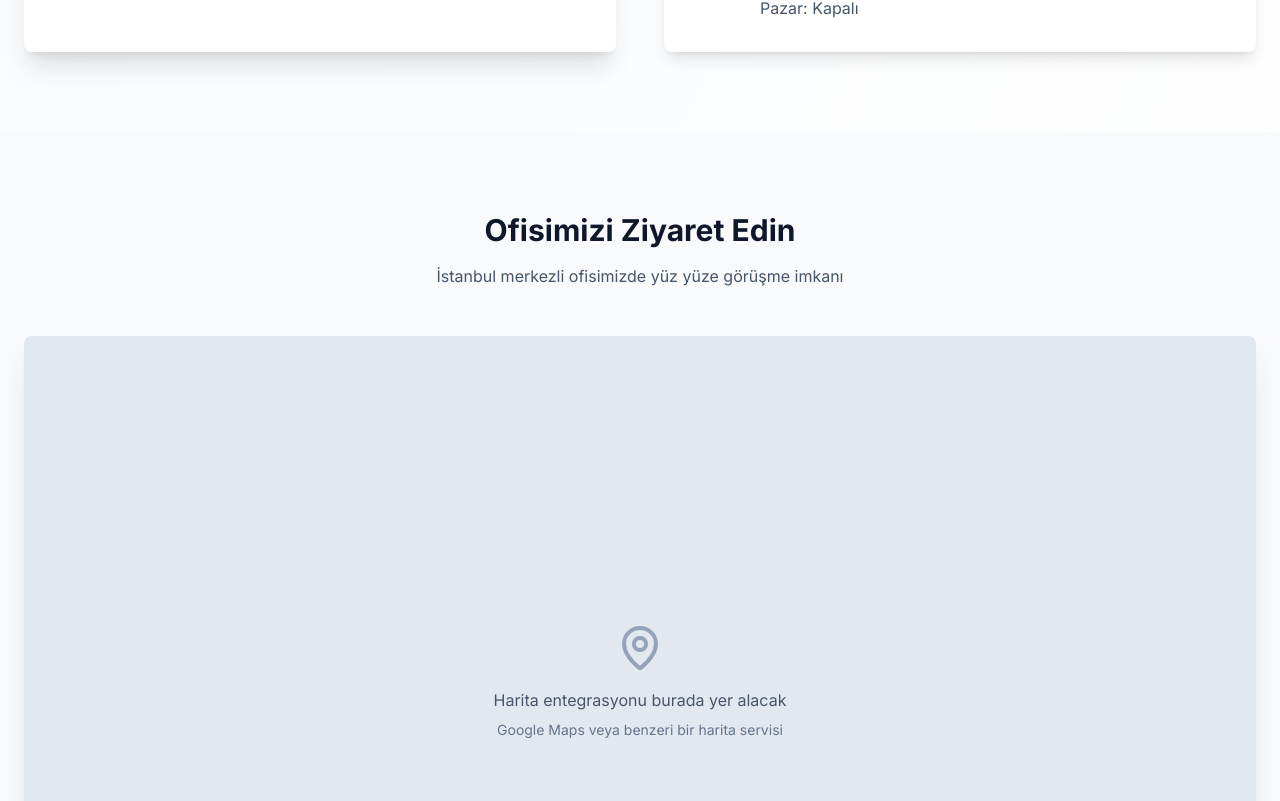
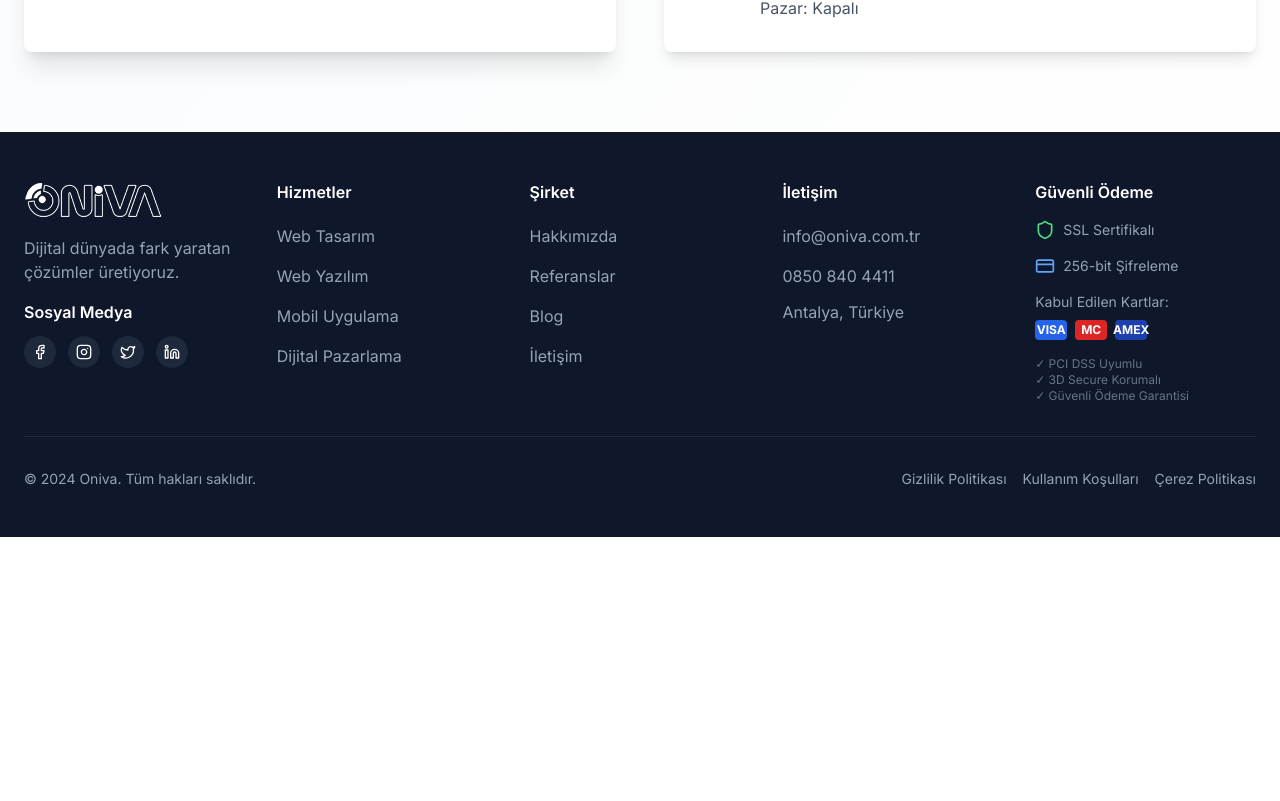
Before and after one commit to wattarea/oniva.com.tr, a Next.js app: page /iletisim in a window 1280 px wide. Shown: the part 1179-1980 px from the top of the page. After the commit the page ends 1716 px from the top, so only its background shows below. Built offline with nearby package versions, Linux system fonts and the light colour scheme.

Commit message:
Yerel değişiklikleri kaydettim

```diff
--- a/app/iletisim/page.tsx
+++ b/app/iletisim/page.tsx
@@ -165,29 +165,6 @@ export default function IletisimPage() {
           </div>
         </div>
       </section>
-
-      {/* Map Section */}
-      <section className="py-20 bg-slate-50">
-        <div className="container mx-auto px-4 lg:px-6">
-          <div className="text-center mb-12">
-            <h2 className="text-3xl font-bold text-slate-900 mb-4">Ofisimizi Ziyaret Edin</h2>
-            <p className="text-slate-600">İstanbul merkezli ofisimizde yüz yüze görüşme imkanı</p>
-          </div>
-
-          <Card className="border-0 shadow-xl overflow-hidden">
-            <CardContent className="p-0">
-              <div className="aspect-video bg-slate-200 flex items-center justify-center">
-                <div className="text-center">
-                  <MapPin className="h-12 w-12 text-slate-400 mx-auto mb-4" />
-                  <p className="text-slate-600">Harita entegrasyonu burada yer alacak</p>
-                  <p className="text-sm text-slate-500 mt-2">Google Maps veya benzeri bir harita servisi</p>
-                </div>
-              </div>
-            </CardContent>
-          </Card>
-        </div>
-      </section>
-
       <Footer />
     </div>
   )
```
